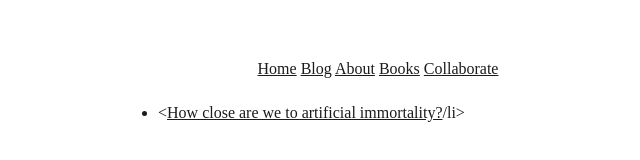
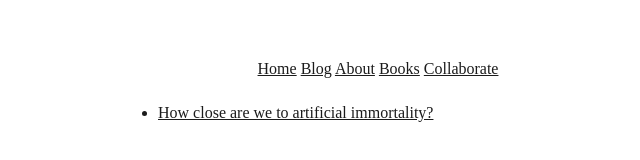
Before and after one commit to harrisonericsmith/personalwebsite, a plain HTML site: page blog.html in a window 1280 px wide. Shown: the full height of the page, 262-902 px from the left. Drawn offline with Linux system fonts and the light colour scheme.

Commit message:
Updates 2.5

```diff
--- a/blog.html
+++ b/blog.html
@@ -16,7 +16,7 @@
             </nav>
         </header>
         <ul>
-            <li><<a href="blog1.html">How close are we to artificial immortality?</a>/li>
+            <li><a href="blog1.html">How close are we to artificial immortality?</a></li>
         </ul>
     </body>
 </html>
--- a/styles.css
+++ b/styles.css
@@ -14,7 +14,7 @@
     body{
         width: 90%;
         margin:auto;
-        padding-bottom: 100px;
+        padding: bottom 10%;
     }
     a{
         color: rgb(27, 27, 27);
@@ -36,7 +36,7 @@
     body{
         width: 520px;
         margin:auto;
-        padding-bottom: 100px;
+        padding: bottom 10%;
     }
     a{
         color: rgb(27, 27, 27);
```
